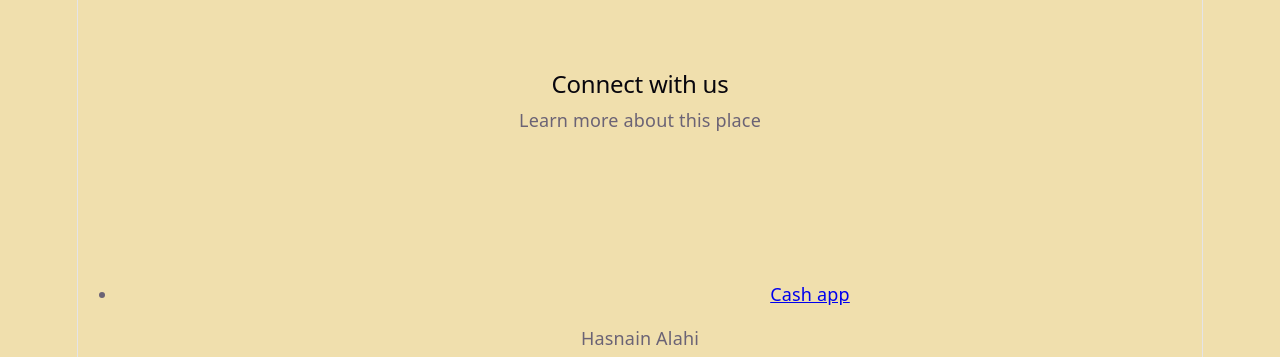
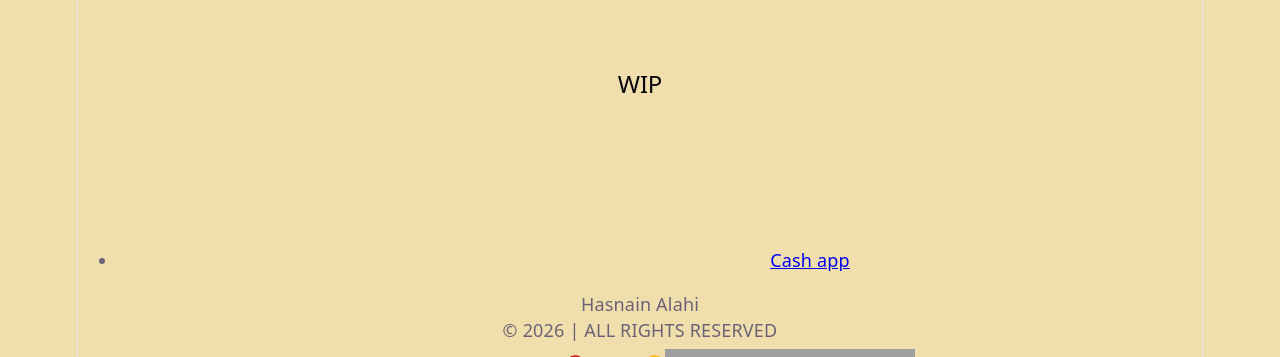
Before and after one commit to friedegg796/matertreats, a React (Vite) app: page / in a window 1280 px wide. Shown: the part 254-611 px from the top of the page. Built offline with nearby package versions, Linux system fonts and the light colour scheme; grey boxes are pictures that could not be loaded.

Commit message:
Sat, Oct 24, 2026, 2:01 PM -04:00

```diff
--- a/src/App.jsx
+++ b/src/App.jsx
@@ -32,9 +32,8 @@ function App() {
           <svg className="icon" role="presentation" aria-hidden="true">
             <use href="/icons.svg#social-icon"></use>
           </svg>
-          <h2>Connect with us</h2>
-          <p>Learn more about this place</p>
-          <ul>
+          <h2>WIP</h2>
+              <ul>
             <li>
               <a href="https://cash.app/$HasnainAlahi" target="_blank">
                 <svg
```
